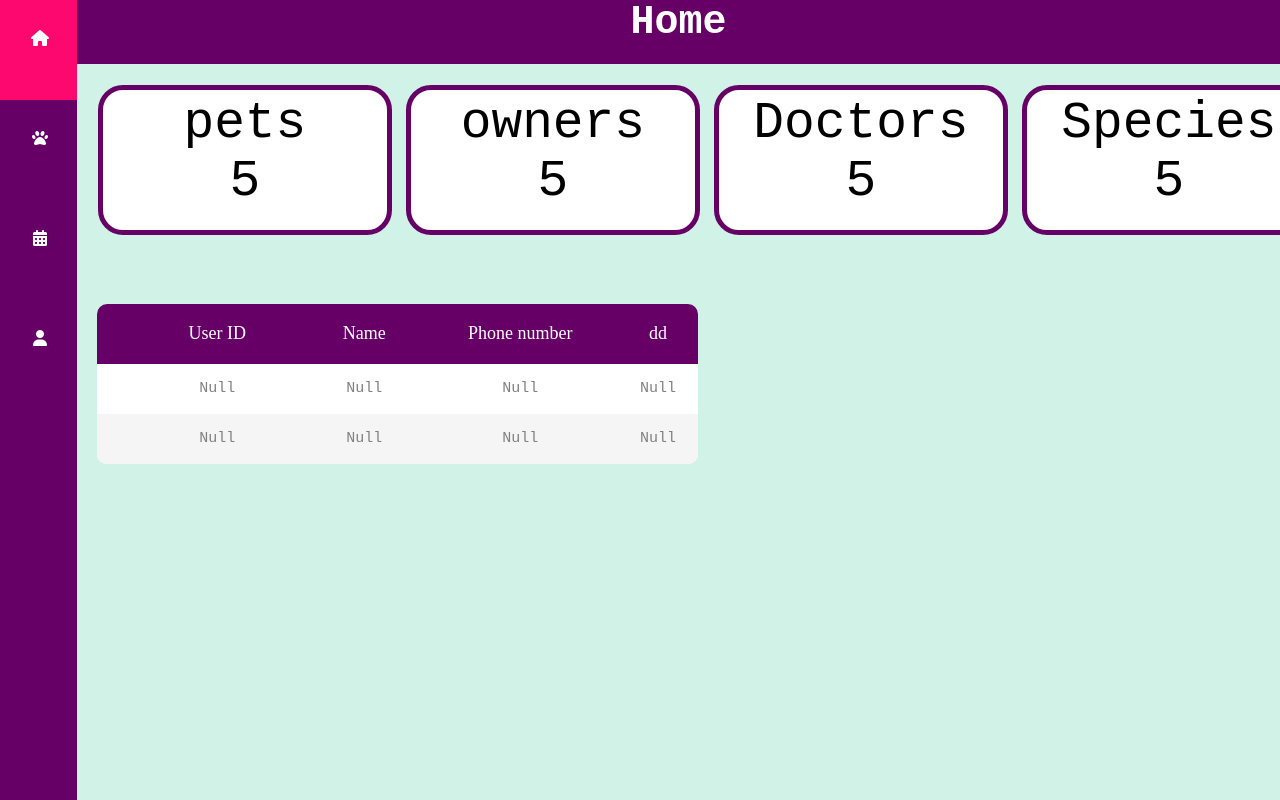
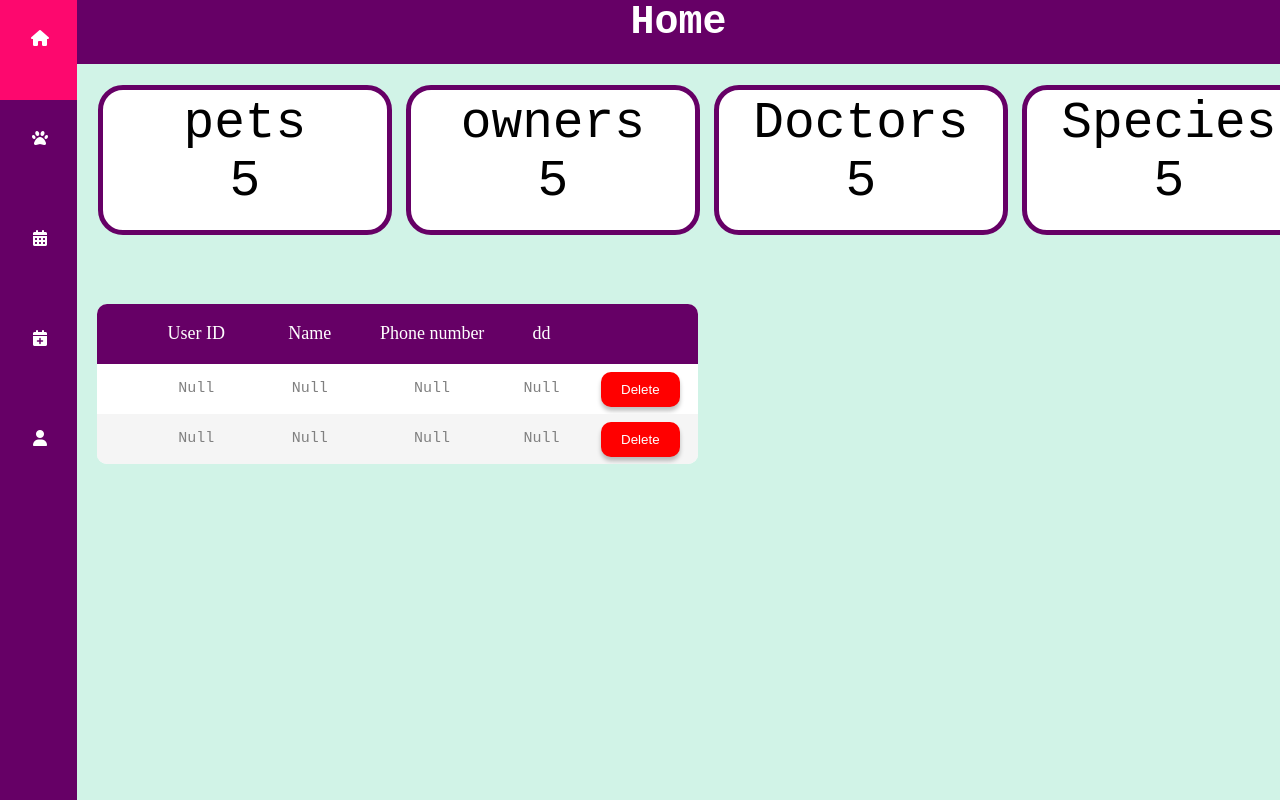
Before and after one commit to aj502gm/Vet-Manager, a React (Create React App) app: page / in a window 1280 px wide. Built offline with nearby package versions, Linux system fonts and the light colour scheme.

Commit message:
Basic SQL Schemas

```diff
--- a/src/App.js
+++ b/src/App.js
@@ -10,7 +10,8 @@ export default function App(){
         <Nav />
         <Routes>
           <Route exact path = "/" element={<Body></Body>} />
-          <Route exact path = "/Dates" element={<Form></Form>} ></Route>
+          <Route exact path = "/NewDate" element={<Form></Form>} ></Route>
+
         </Routes>
       </div>
     </Router>
--- a/src/components/home/body/table/TableBody.js
+++ b/src/components/home/body/table/TableBody.js
@@ -6,7 +6,6 @@ function TableBody() {
         <tbody>
             <TableBodyElement></TableBodyElement>
             <TableBodyElement></TableBodyElement>
-
         </tbody>
     )
 }
--- a/src/components/home/body/table/TableBodyElement.js
+++ b/src/components/home/body/table/TableBodyElement.js
@@ -7,6 +7,10 @@ function TableBodyElement() {
             <td className="column2">Null</td>
             <td className="column3">Null</td>
             <td className="column4">Null</td>
+            <td class="column4">
+
+                <input type = "button" value = "Delete" class = "btn btn-table" ></input>
+            </td>
         </tr>
     )
 }
--- a/src/components/home/body/table/TableHeader.js
+++ b/src/components/home/body/table/TableHeader.js
@@ -8,6 +8,8 @@ function TableHeader() {
                     <th className="column2">Name</th>
                     <th className="column3">Phone number</th>
                     <th className="column4">dd</th>
+                    <th className="column5"></th>
+
                 </tr>
             </thead>
     )
--- a/src/components/nav/index.js
+++ b/src/components/nav/index.js
@@ -20,14 +20,21 @@ function Nav() {
                             </a>
                         </li>
                     </Link>
-                    <Link to = "/Dates">
+                    <Link to = "/NewDate">
                         <li >
                             <a>
                                 <i className = "fa fa-calendar" ></i>
                             </a>
                         </li>
                     </Link>
-                    <Link  to = "/Owners" >
+                    <Link  to = "/Dates" >
+                        <li>
+                            <a >
+                                <i className = "fa fa-calendar-plus" ></i>
+                            </a>
+                        </li>
+                    </Link>
+                    <Link  to = "/Users" >
                         <li>
                             <a >
                                 <i className = "fa fa-user" ></i>
```
Also changed, not shown: 1 other file (tests, documents, lock files or other folders).
